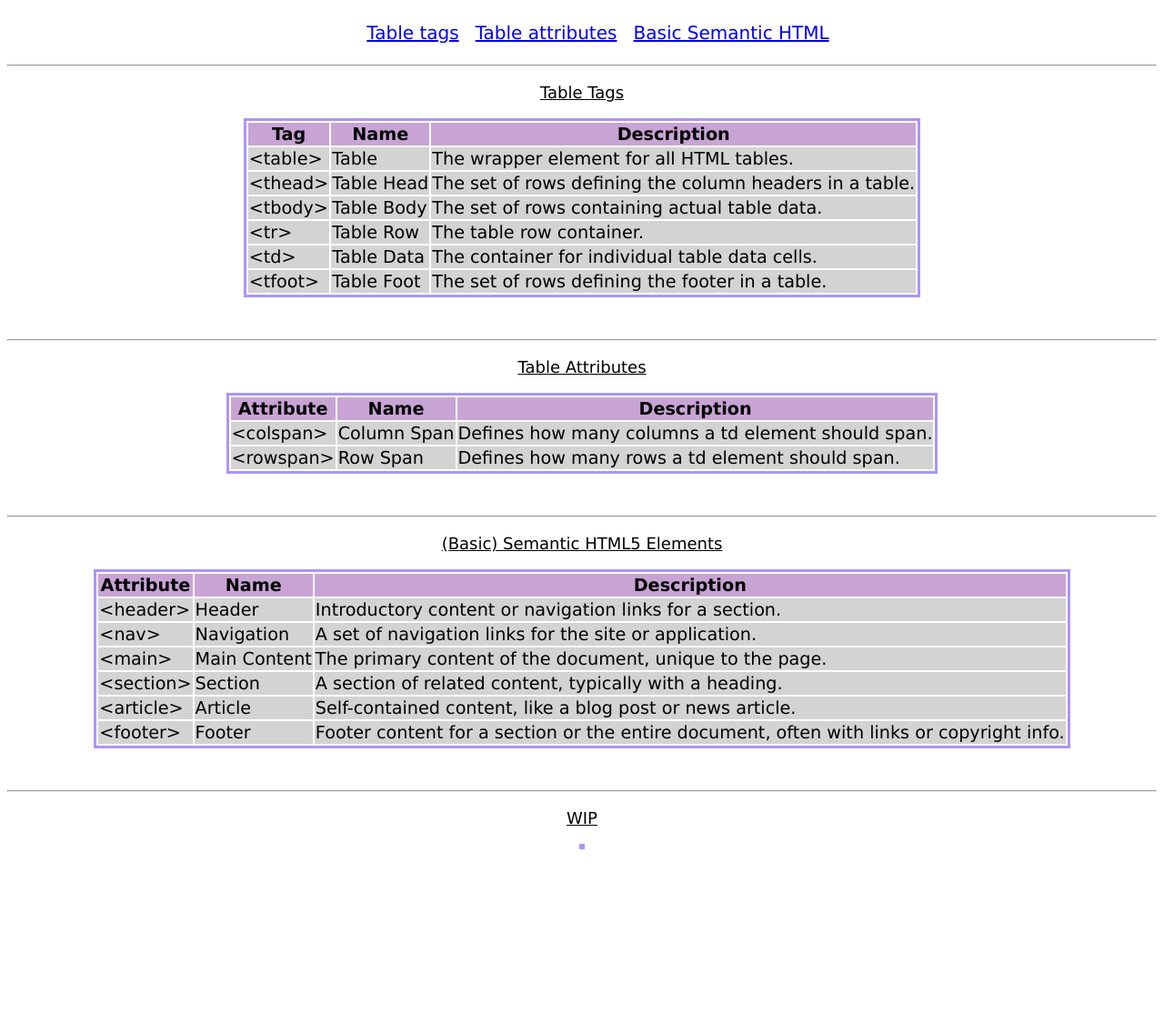
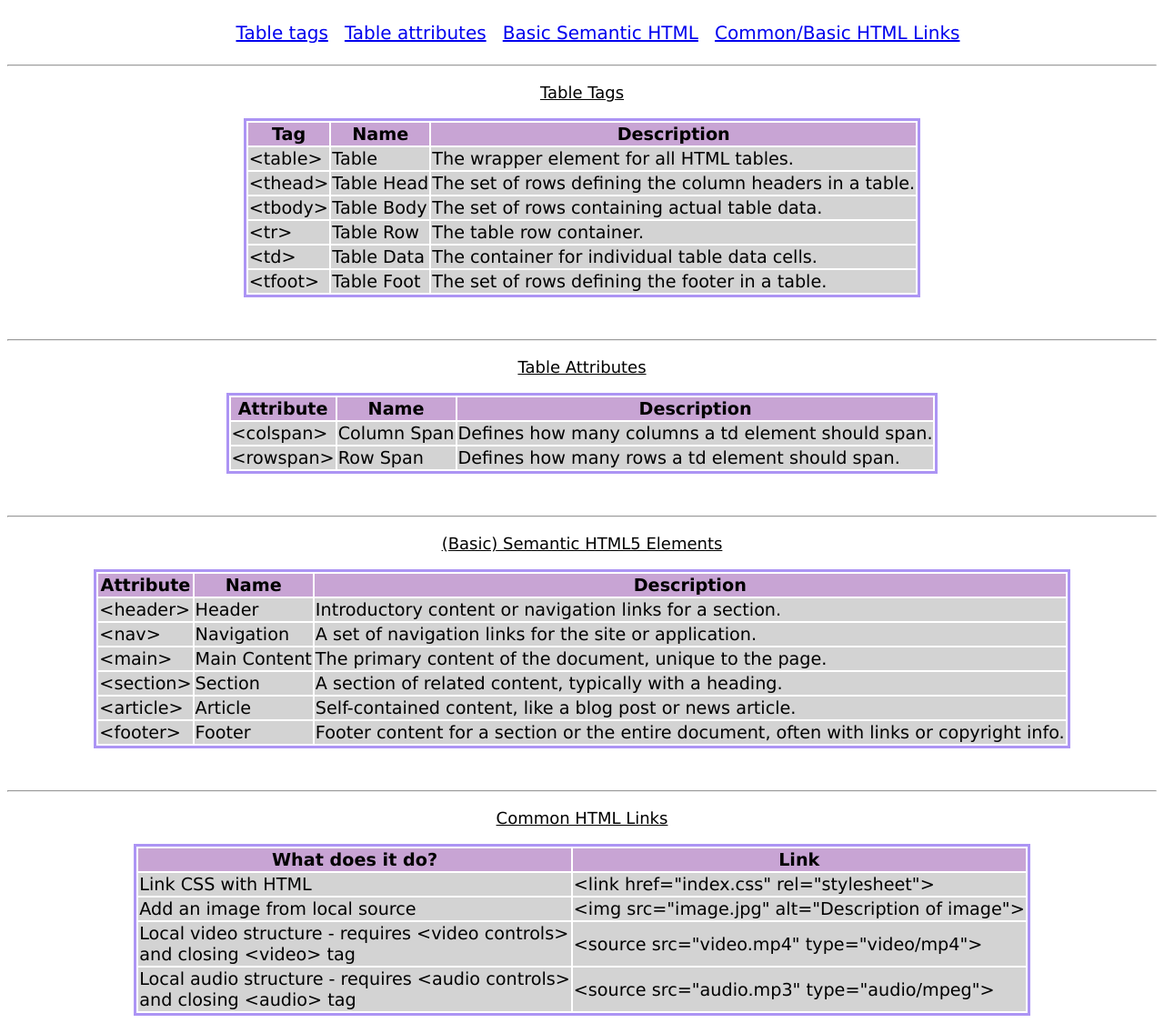
Before and after one commit to MrDecember777/PersonalCheatsheet, a plain HTML site: page index.html in a window 1280 px wide. Shown: the part 110-1235 px from the top of the page at 91% size. Before the commit the page ends 1052 px from the top, so only its background shows below. Drawn offline with Linux system fonts and the light colour scheme.

Commit message:
Update index.html

```diff
--- a/index.html
+++ b/index.html
@@ -6,12 +6,14 @@
         </head>
         <body>
     <header>
-        <h1>CHEATSHEET</h1>
+        <h1>FRONT-END CHEATSHEET</h1>
         <nav>
             <ul>
             <li class="links"><a href="#tags">Table tags</a></li>
             <li class="links"><a href="#attributes">Table attributes</a></li>
             <li class="links"><a href="#semantichtml">Basic Semantic HTML</a></li>
+            <li class="links"><a href="#htmllinks">Common/Basic HTML Links
+            </a></li>
             </ul>
         </nav>
     </header>
@@ -131,14 +133,44 @@
                 often with links or copyright info.</td>
     </tr>
     </tbody>
-    </table>
+</table>
 
     <br>
     <br>
     <hr>
 
-    <p>WIP</p>
-                <table class="tabletags" id="semantichtml">
+    <p>Common HTML Links</p>
+                <table class="tabletags" id="htmllinks">
+      <thead>
+        <tr>
+            <th>What does it do?</th>
+            <th>Link</th>
+        </tr>
+    </thead>
+    <tbody>
+        <tr>
+            <td>Link CSS with HTML</td>
+            <td>&lt;link href="index.css" rel="stylesheet"&gt;</td>
+        </tr>
+        <tr>
+            <td>Add an image from local source</td>
+            <td>&lt;img src="image.jpg" alt="Description of image"&gt;</td>
+        </tr>
+        <tr>
+            <td>Local video structure -
+                 requires &lt;video controls&gt; <br> and closing &lt;video&gt; tag</td>
+            <td>&lt;source src="video.mp4" type="video/mp4"&gt;</td>
+        </tr>
+        <tr>
+            <td>Local audio structure -
+                 requires &lt;audio controls&gt; <br> and closing &lt;audio&gt; tag</td>
+            <td>&lt;source src="audio.mp3" type="audio/mpeg"&gt;</td>
+        </tr>
+    </tbody>
+      </thead>
+    </table>
+
+
 
     </body>
     </html>
```
